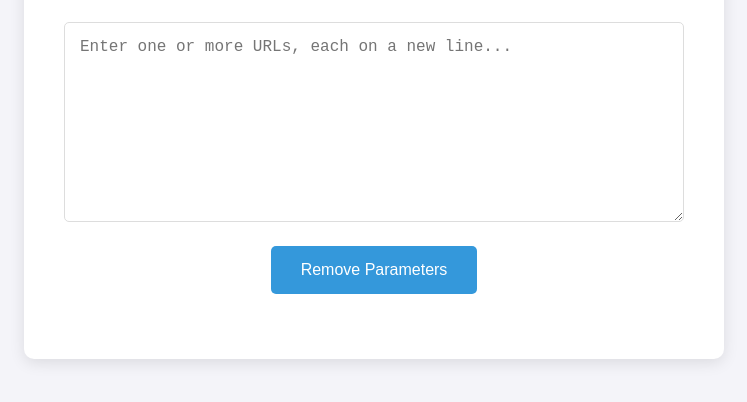
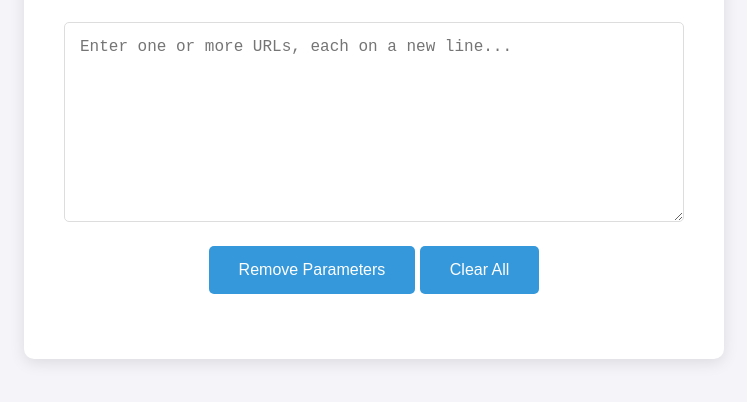
Before and after one commit to tool-vault/gs-tools, a plain HTML site: page index.html in a window 1280 px wide. Shown: the part 300-702 px from the top of the page, without its empty margins (266-1013 px from the left). Drawn offline with Linux system fonts and the light colour scheme.

Commit message:
Update index.html

```diff
--- a/index.html
+++ b/index.html
@@ -11,7 +11,10 @@
         <h1>URL Parameter Remover ✂️</h1>
         <p>Paste one or more URLs below to strip away all the tracking parameters (everything after the '?').</p>
         <textarea id="urlInput" placeholder="Enter one or more URLs, each on a new line..."></textarea>
-        <button id="processBtn">Remove Parameters</button>
+        <div class="button-group">
+            <button id="processBtn">Remove Parameters</button>
+            <button id="clearBtn">Clear All</button>
+        </div>
         <div id="resultContainer"></div>
     </div>
     <script src="script.js"></script>
```
